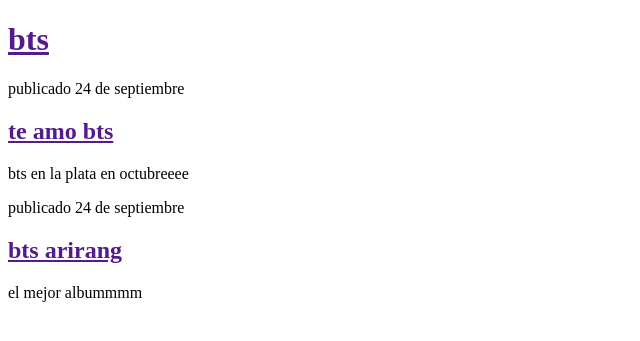
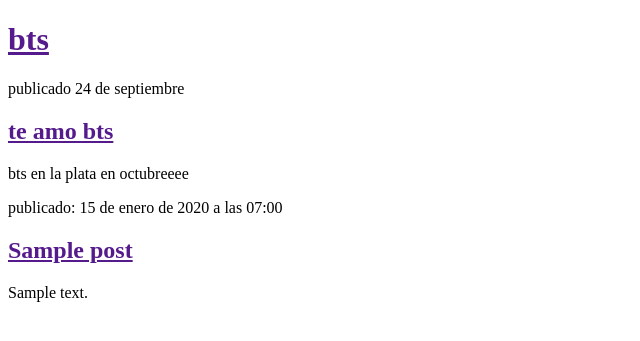
Before and after one commit to guadaatim/mi-primer-blog, a Django app: page / in a window 1280 px wide. Shown: the top 341 px of the page, without its empty margins (0-640 px from the left). Run offline with Django 5.2, Linux system fonts and the light colour scheme; tables that the repository leaves empty hold one stand-in row (values such as "Sample post").

Commit message:
templates modificados para mostrar desde la base de datos

```diff
--- a/blog/models.py
+++ b/blog/models.py
@@ -1,7 +1,8 @@
 from django.conf import settings
 from django.db import models
 from django.utils import timezone
-
+from django.shortcuts import render
+#from .models import Post
 
 
 class Post(models.Model):
--- a/blog/templates/blog/post_list.html
+++ b/blog/templates/blog/post_list.html
@@ -17,9 +17,13 @@
     </div>
 
     <div>
-        <p>publicado 24 de septiembre</p>
-        <h2><a href="">bts arirang</a></h2>
-        <p>el mejor albummmm</p>
+        {% for post in posts %}
+        <div>
+            <p> publicado: {{ post.published_date }}</p>
+            <h2><a href="">{{ post.title }}</a></h2>
+            <p>{{ post.text|linebreaksbr }}</p>
+        </div>
+        {% endfor %}
     </div>
 </body>
 </html>
--- a/blog/views.py
+++ b/blog/views.py
@@ -1,4 +1,8 @@
 from django.shortcuts import render
+from django.utils import timezone
+from .models import Post
+
 
 def post_list(request):
-    return render(request, 'blog/post_list.html', {})
+    posts = Post.objects.filter(published_date__lte=timezone.now()).order_by('published_date')
+    return render(request, 'blog/post_list.html', {'posts': posts})
```
